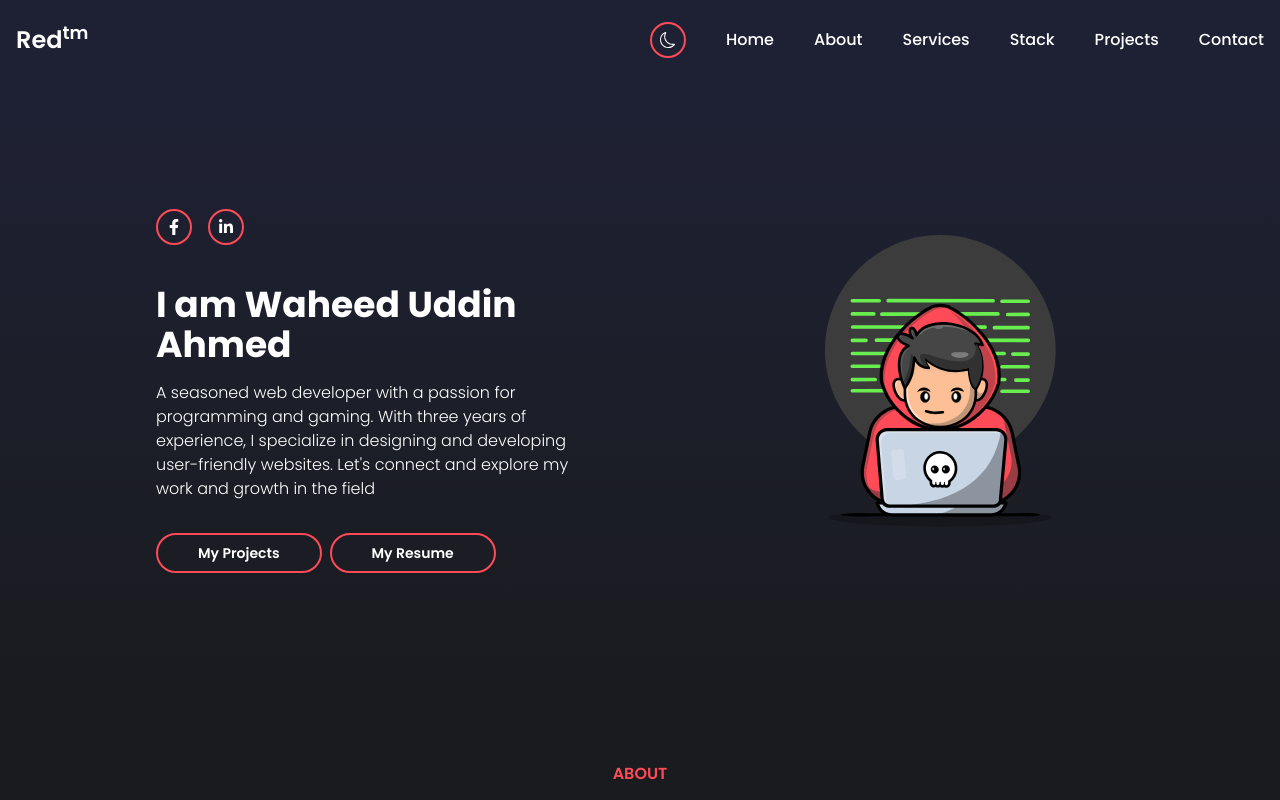
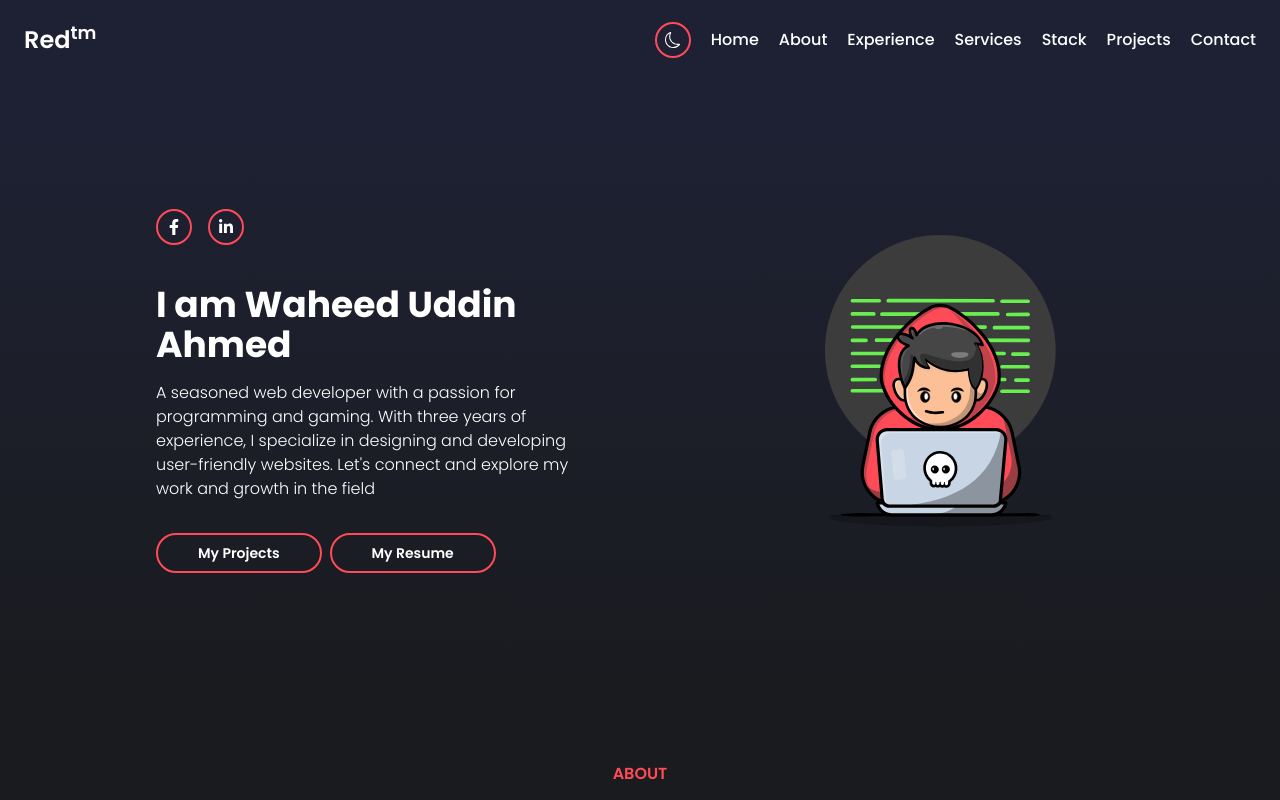
Before and after one commit to Waheed4719/my-portfolio, a React (Create React App) app: page / in a window 1280 px wide. Shown: the top 800 px of the page. Built offline with nearby package versions, Linux system fonts and the light colour scheme; the HTML template or start-up script is replaced by a standard one.

Commit message:
Add Experience anchor link and fix header

```diff
--- a/src/components/Header/HeaderItemList.tsx
+++ b/src/components/Header/HeaderItemList.tsx
@@ -10,7 +10,7 @@ type Props = {
 const HeaderItemList = ({ items }: Props) => {
     const { isDarkMode, toggleDarkMode } = useContext(DisplayModeContext);
     return (
-        <ul className='ml-auto hidden md:flex gap-10 space-between items-center'>
+        <ul className='ml-autogap-10 gap-[20px] space-between items-center flex'>
             {' '}
             <div
                 role='presentation'
@@ -25,9 +25,11 @@ const HeaderItemList = ({ items }: Props) => {
                     }}
                 />
             </div>
-            {items.map((item) => (
-                <HeaderItem title={item.name} link={item.link} key={item.name} />
-            ))}
+            <div className=' hidden lg:flex gap-[20px]'>
+                {items.map((item) => (
+                    <HeaderItem title={item.name} link={item.link} key={item.name} />
+                ))}
+            </div>
         </ul>
     );
 };
--- a/src/components/Header/index.tsx
+++ b/src/components/Header/index.tsx
@@ -3,7 +3,8 @@ import HeaderItemList from './HeaderItemList';
 
 const headerItems = [
     { name: 'Home', link: '#home' },
-    { name: 'About', link: '#home' },
+    { name: 'About', link: '#about' },
+    { name: 'Experience', link: '#experience' },
     { name: 'Services', link: '#services' },
     { name: 'Stack', link: '#stack' },
     { name: 'Projects', link: '#projects' },
@@ -11,7 +12,7 @@ const headerItems = [
 ];
 
 export default () => (
-    <div className='h-[80px] p-4 mx-auto bg-[transparent] flex items-center container'>
+    <div className='h-[80px] p-6 mx-auto bg-[transparent] flex items-center justify-between gap-[20px]'>
         <Link to='/' className='text-2xl text-white font-semibold dark:text-black '>
             Red<sup>tm</sup>
         </Link>
--- a/src/components/Hero/index.tsx
+++ b/src/components/Hero/index.tsx
@@ -4,7 +4,7 @@ import CustomLink from '../common/CustomLink';
 import CoderLottieFile from '../../json/coder-lottie.json';
 
 const Hero = () => (
-    <div className='p-6 min-h-[fit-content] md:h-[650px] sm:pt-[40px] md:pt-[0px] w-full dark:bg-none bg-gradient-to-b from-[#1e2134] to-[#1a1b1e] dark:bg-[whitesmoke] flex items-center justify-center'>
+    <div className='p-6 min-h-[fit-content] lg:h-[650px] sm:pt-[40px] md:pt-[0px] w-full dark:bg-none bg-gradient-to-b from-[#1e2134] to-[#1a1b1e] dark:bg-[whitesmoke] flex items-center justify-center'>
         <div className='mx-auto w-[1000px] flex flex-wrap justify-center md:justify-between max-w-full'>
             <div className='w-[450px] md:p-4'>
                 <div className='flex gap-4 mb-10'>
--- a/tailwind.config.js
+++ b/tailwind.config.js
@@ -5,7 +5,11 @@ module.exports = {
     darkMode: 'class',
     content: ['./src/**/*.{js,jsx,ts,tsx}'],
     theme: {
-        extend: {},
+        extend: {
+            screens: {
+                lg: '920px'
+            }
+        },
         colors: {
             ...colors,
             red: '#ff4a57',
```
